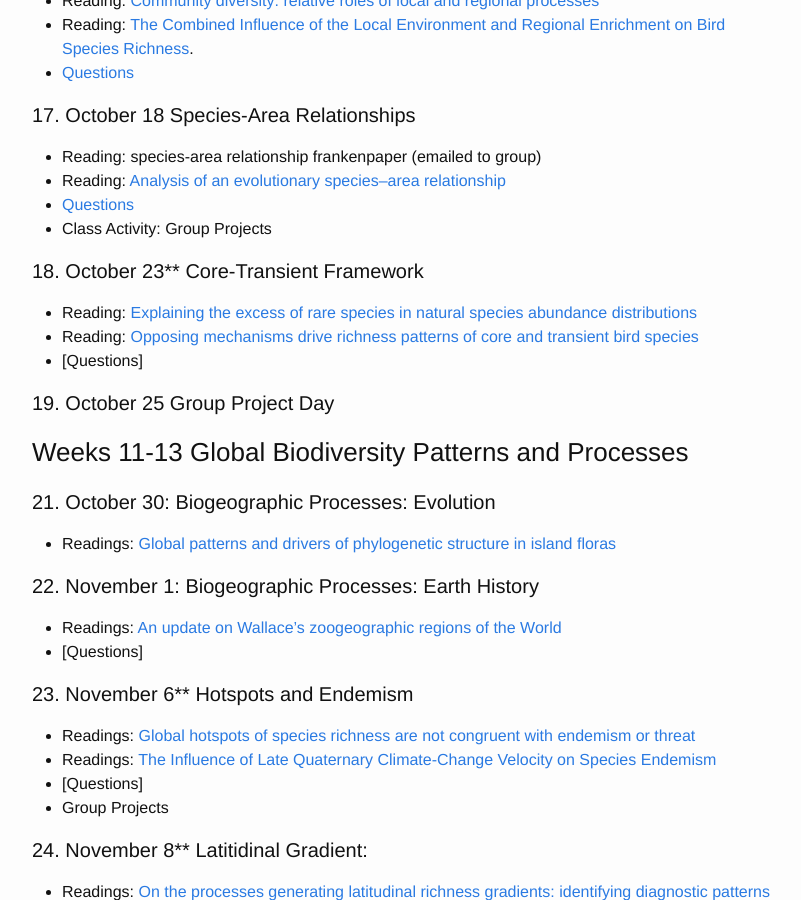
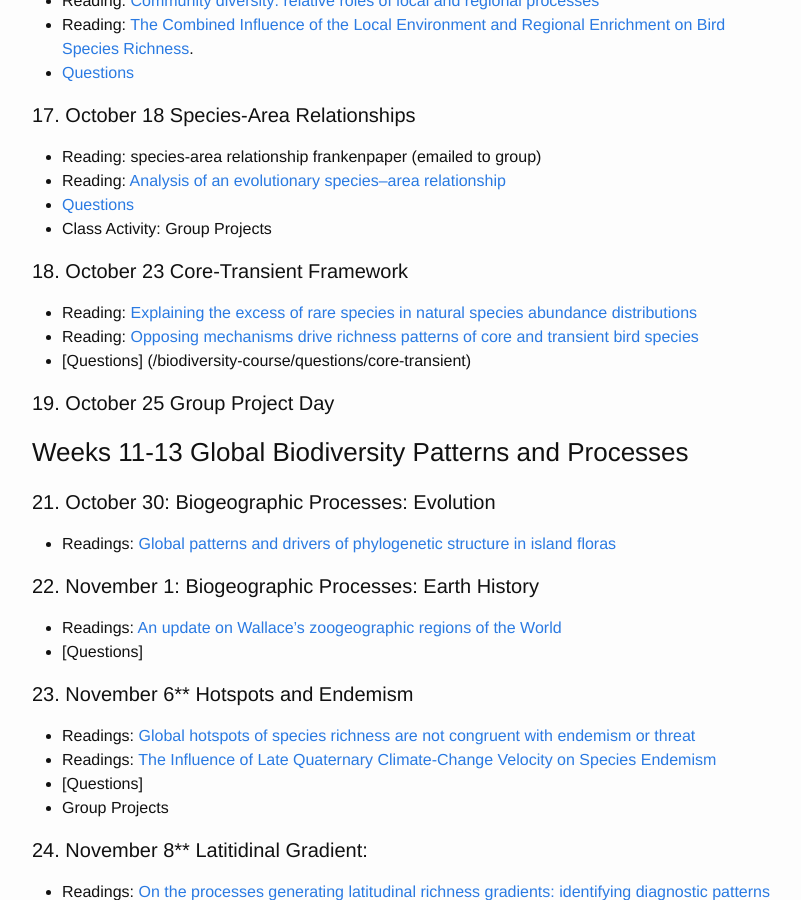
Before and after one commit to skmorgane/biodiversity-course, a Jekyll site: the page built from schedule.md, in a window 1280 px wide and 900 px high, scrolled down 3030 px. Shown: the whole window, without its empty margins (238-1039 px from the left). Built offline with Jekyll 4.4.1, drawn with Linux system fonts in a browser that asks for light colours.

Commit message:
add and link questions for core-transient

```diff
--- a/schedule.md
+++ b/schedule.md
@@ -108,10 +108,10 @@
 * [Questions]({{ site.baseurl }}/questions/SAR)
 * Class Activity: Group Projects
 
-#### 18. October 23** Core-Transient Framework
+#### 18. October 23 Core-Transient Framework
 * Reading: [Explaining the excess of rare species in natural species abundance distributions](https://doi.org/10.1038/nature01547)
 * Reading: [Opposing mechanisms drive richness patterns of core and transient bird species](https://www.jstor.org/stable/10.1086/669903)
-* [Questions]
+* [Questions] ({{ site.baseurl }}/questions/core-transient)
 
 #### 19. October 25 Group Project Day
 
```
Also changed, not shown: questions/core-transient.md (added, +25 -0 lines).
